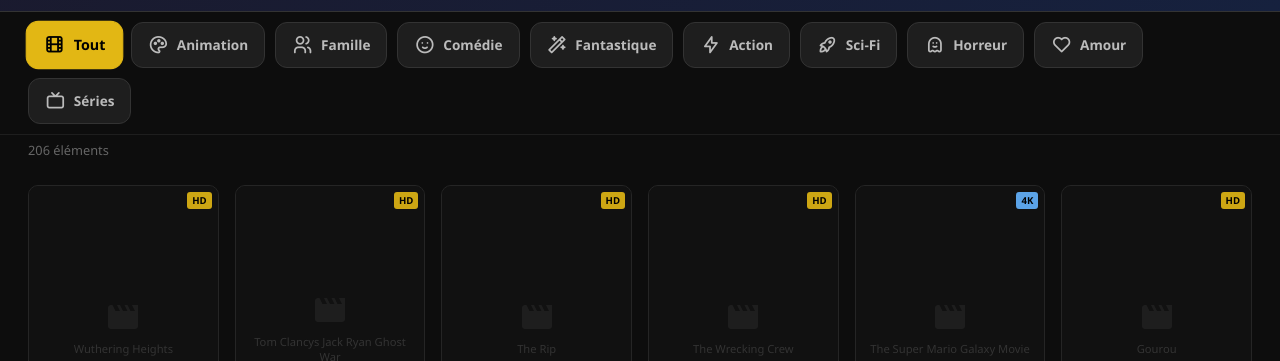
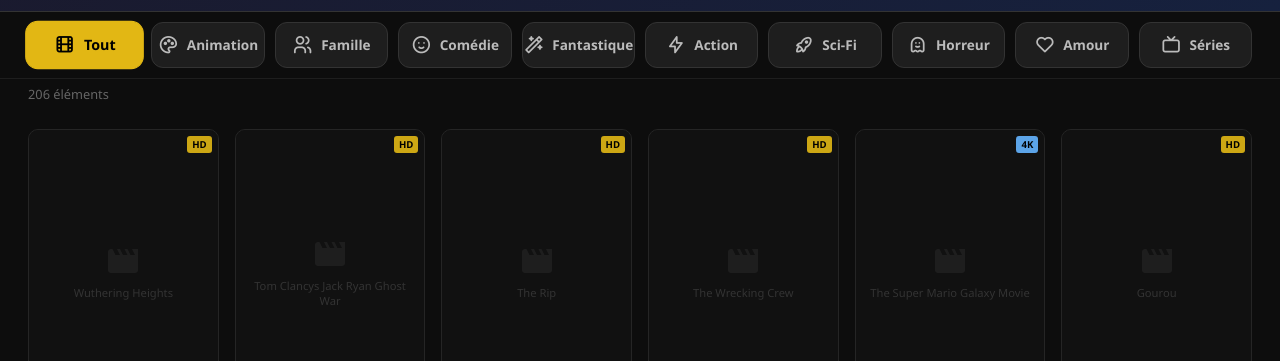
Before and after one commit to abyssalsoul/media-fbx, a website: page index.html in a window 1280 px wide. Shown: the part 56-417 px from the top of the page. Drawn offline with nearby package versions, Linux system fonts and the light colour scheme; no server answers; a web font is replaced by a local one.

Commit message:
fix(ui): catégories en 2 lignes pleines sous md, ligne unique au-dessus
Grille 5 colonnes (2 lignes de 5, cellules égales) en mobile/tablette < md ;
passage en flex pleine largeur sur une seule ligne à partir de 768px.

```diff
--- a/films.css
+++ b/films.css
@@ -15,14 +15,17 @@ header h1{font-size:1.5rem;font-weight:700;color:#e2b714}
 #search-mic.listening{background:#e2b714;color:#000;animation:mic-pulse 1s ease-in-out infinite}
 @keyframes mic-pulse{50%{box-shadow:0 0 0 6px rgba(226,183,20,.25)}}
 
-.genres{display:flex;gap:8px;flex-wrap:wrap;align-items:center;justify-content:space-around;padding:10px 28px;border-bottom:1px solid #1e1e1e}
-.genre{flex:none;width:46px;height:46px;display:flex;align-items:center;justify-content:center;font-size:1.5rem;line-height:1;color:#bbb;background:#1e1e1e;border:1px solid #333;border-radius:12px;cursor:pointer;transition:all .15s;-webkit-tap-highlight-color:transparent}
+.genres{display:grid;grid-template-columns:repeat(5,1fr);gap:8px;padding:10px 28px;border-bottom:1px solid #1e1e1e}
+.genre{width:auto;height:46px;display:flex;align-items:center;justify-content:center;font-size:1.5rem;line-height:1;color:#bbb;background:#1e1e1e;border:1px solid #333;border-radius:12px;cursor:pointer;transition:all .15s;-webkit-tap-highlight-color:transparent}
 .genre:hover{border-color:#666}
 .genre.active{color:#000;background:#e2b714;border-color:#e2b714;transform:scale(1.05)}
 .genre-label{display:none}
+@media(min-width:768px){
+  .genres{display:flex;gap:10px}
+  .genre{flex:1}
+}
 @media(min-width:1024px){
-  .genres{justify-content:flex-start;gap:10px}
-  .genre{width:auto;min-width:46px;padding:0 16px;gap:8px;font-size:1.3rem}
+  .genre{gap:8px;font-size:1.3rem}
   .genre-label{display:inline;font-size:.85rem;font-weight:600}
 }
 
```
